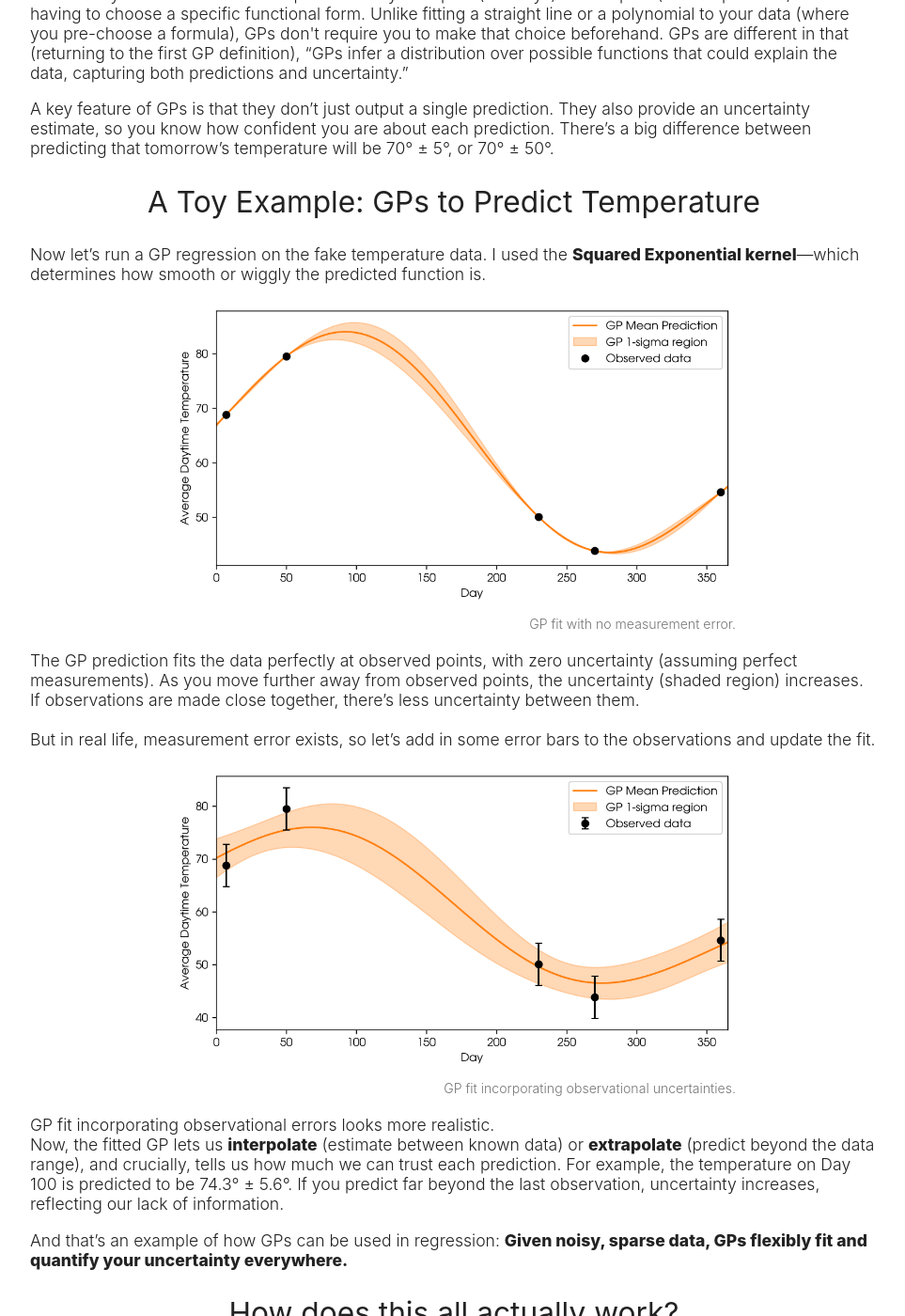
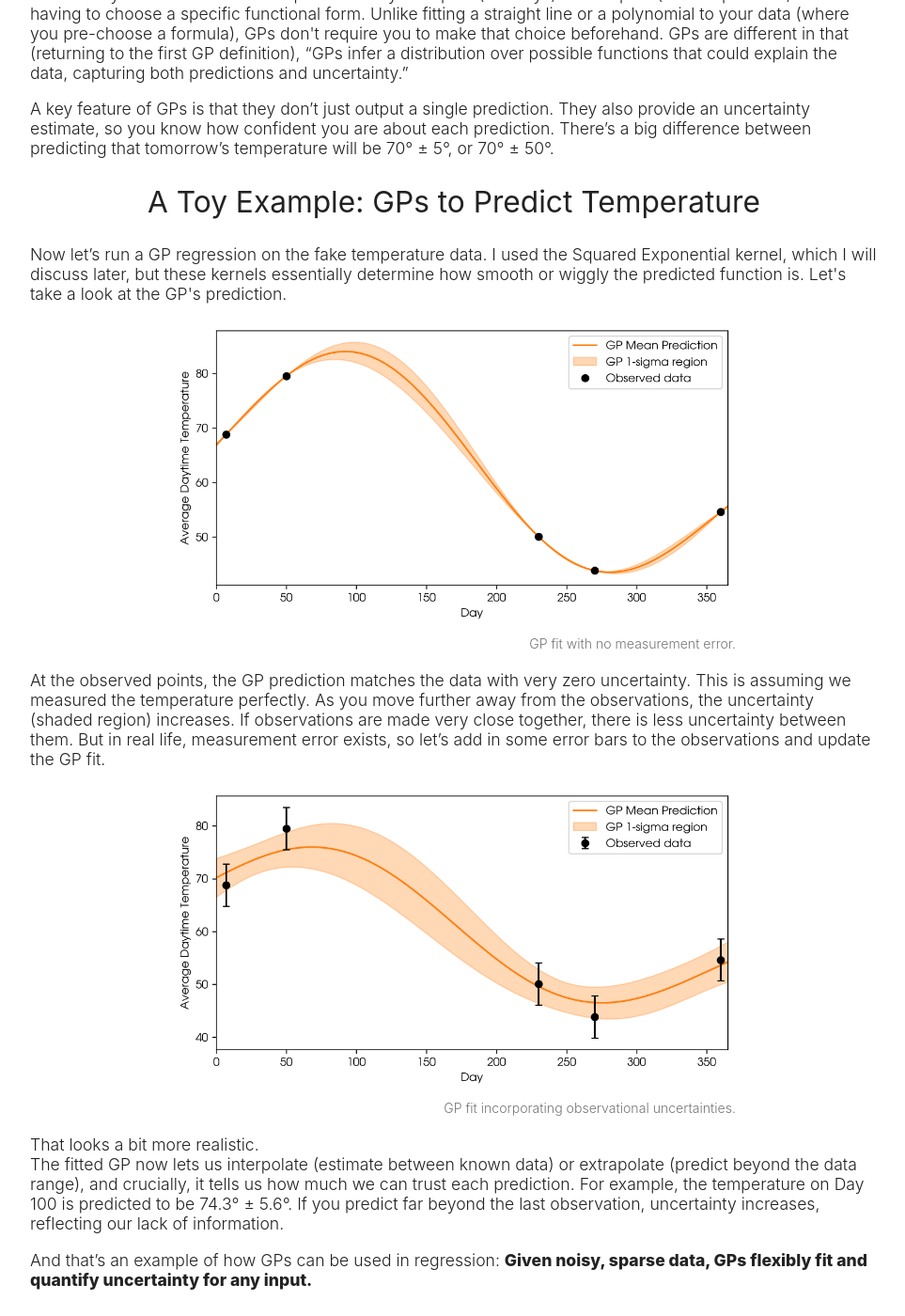
Before and after one commit to zoekko/zoekko.github.io, a Jekyll site: the page blog/gps/gp-toy-example.html, which Jekyll copies as it is, in a window 1280 px wide and 1400 px high, scrolled down 1249 px. Shown: the whole window at 94% size, without its empty margins (157-1120 px from the left). Built offline with Jekyll 4.4.1, drawn with Linux system fonts in a browser that asks for light colours; some of the changed text lies outside the part shown.

Commit message:
Update gp-toy-example.html

```diff
--- a/blog/gps/gp-toy-example.html
+++ b/blog/gps/gp-toy-example.html
@@ -174,36 +174,33 @@
         <h2>A Toy Example: GPs to Predict Temperature</h2>
         <div>
             <p>
-                Now let’s run a GP regression on the fake temperature data. I used the <b>Squared Exponential kernel</b>—which determines how smooth or wiggly the predicted function is.
+                Now let’s run a GP regression on the fake temperature data. I used the Squared Exponential kernel, which I will discuss later, but these kernels essentially determine how smooth or wiggly the predicted function is. Let's take a look at the GP's prediction.
             </p>
             <div class="image-container">
                 <img src="gp_no_error.png" alt="GP prediction without error" />
                 <span class="caption">GP fit with no measurement error.</span>
             </div>
             <p>
-                The GP prediction fits the data perfectly at observed points, with zero uncertainty (assuming perfect measurements).
-                As you move further away from observed points, the uncertainty (shaded region) increases. If observations are made close together, there’s less uncertainty between them.
-                <br><br>
-                But in real life, measurement error exists, so let’s add in some error bars to the observations and update the fit.
+                At the observed points, the GP prediction matches the data with very zero uncertainty. This is assuming we measured the temperature perfectly. As you move further away from the observations, the uncertainty (shaded region) increases. If observations are made very close together, there is less uncertainty between them. But in real life, measurement error exists, so let’s add in some error bars to the observations and update the GP fit.
             </p>
             <div class="image-container">
                 <img src="gp_with_error.png" alt="GP fit with error bars" />
                 <span class="caption">GP fit incorporating observational uncertainties.</span>
             </div>
             <p>
-                GP fit incorporating observational errors looks more realistic.
+                That looks a bit more realistic.
                 <br>
-                Now, the fitted GP lets us <b>interpolate</b> (estimate between known data) or <b>extrapolate</b> (predict beyond the data range), and crucially, tells us how much we can trust each prediction. For example, the temperature on Day 100 is predicted to be 74.3° ± 5.6°. If you predict far beyond the last observation, uncertainty increases, reflecting our lack of information.
+                The fitted GP now lets us interpolate (estimate between known data) or extrapolate (predict beyond the data range), and crucially, it tells us how much we can trust each prediction. For example, the temperature on Day 100 is predicted to be 74.3° ± 5.6°. If you predict far beyond the last observation, uncertainty increases, reflecting our lack of information.
             </p>
             <p>
-                And that’s an example of how GPs can be used in regression: <b>Given noisy, sparse data, GPs flexibly fit and quantify your uncertainty everywhere.</b>
+                And that’s an example of how GPs can be used in regression: <b>Given noisy, sparse data, GPs flexibly fit and quantify uncertainty for any input.</b>
             </p>
         </div>
 
         <h2>How does this all actually work?</h2>
         <div>
             <p>
-                Let’s revisit the technical definition:
+                Let’s revisit the second GP definition:
             </p>
             <blockquote>“A Gaussian process is a collection of random variables, any finite number of which have a joint Gaussian distribution.”</blockquote>
             <p>
```
